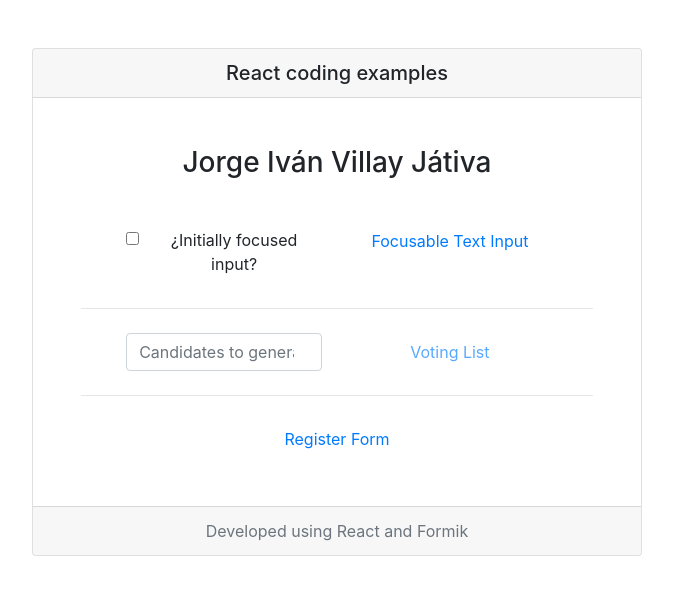
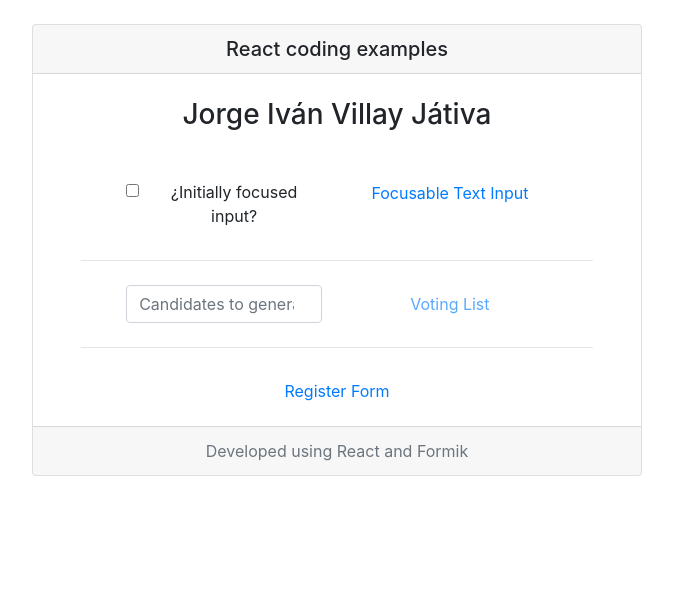
Before and after one commit to jorgevillay/react_components, a React (Create React App) app: page / in a window 1280 px wide. Shown: the top 594 px of the page, without its empty margins (303-976 px from the left). Built offline with nearby package versions, Linux system fonts and the light colour scheme.

Commit message:
User interface: Minor changes to elements padding

```diff
--- a/src/components/containers/FocusableTextInput.jsx
+++ b/src/components/containers/FocusableTextInput.jsx
@@ -17,14 +17,14 @@ function FocusableTextInput(props) {
     state.focused && focusedInput.current.focus();
   })
   return (
-    <div className="container-fluid pt-5">
+    <div className="container-fluid pt-4 pb-4">
       <div className="row">
         <div className="col-sm-6 offset-sm-3">
           <div className="card text-center">
             <div className="card-header">
               <h5 className="card-title mb-0">React coding examples</h5>
             </div>
-            <div className="card-body p-5">
+            <div className="card-body pr-5 pl-5 pt-4 pb-3">
               <h3>Focusable text input</h3>
               <ul className="no-bullet-list p-0 m-0 mt-5">
                 <li>
--- a/src/components/containers/MainNavigation.jsx
+++ b/src/components/containers/MainNavigation.jsx
@@ -16,14 +16,14 @@ function MainNavigation() {
     })
   }
   return (
-    <div className="container-fluid pt-5">
+    <div className="container-fluid pt-4 pb-4">
       <div className="row">
         <div className="col-sm-6 offset-sm-3">
           <div className="card text-center">
             <div className="card-header">
               <h5 className="card-title mb-0">React coding examples</h5>
             </div>
-            <div className="card-body p-5">
+            <div className="card-body pr-5 pl-5 pt-4 pb-3">
               <h3>Jorge Iván Villay Játiva</h3>
               <ul className="no-bullet-list p-0 m-0 mt-5">
                 <li>
--- a/src/components/containers/RegisterForm.jsx
+++ b/src/components/containers/RegisterForm.jsx
@@ -29,14 +29,14 @@ const validatePhonenumber = (value) => {
 
 function RegisterForm() {
   return (
-    <div className="container-fluid pt-5">
+    <div className="container-fluid pt-4 pb-4">
       <div className="row">
         <div className="col-sm-6 offset-sm-3">
           <div className="card text-center">
             <div className="card-header">
               <h5 className="card-title mb-0">React coding examples</h5>
             </div>
-            <div className="card-body p-5">
+            <div className="card-body pr-5 pl-5 pt-4 pb-3">
               <h3>Register form</h3>
               <ul className="no-bullet-list p-0 m-0 mt-5">
                 <li>
--- a/src/components/containers/VotingInterface.jsx
+++ b/src/components/containers/VotingInterface.jsx
@@ -65,14 +65,14 @@ function VotingInterface(props) {
     })
   }
   return (
-    <div className="container-fluid pt-5">
+    <div className="container-fluid pt-4 pb-4">
       <div className="row">
         <div className="col-sm-10 offset-sm-1">
           <div className="card text-center">
             <div className="card-header">
               <h5 className="card-title mb-0">React coding examples</h5>
             </div>
-            <div className="card-body p-5">
+            <div className="card-body pr-5 pl-5 pt-4 pb-3">
               <h3>Voting list</h3>
               <h5>Total votes count (up and down): {state.totalVotes}</h5>
               <ul className="no-bullet-list p-0 m-0 mt-4">
```
